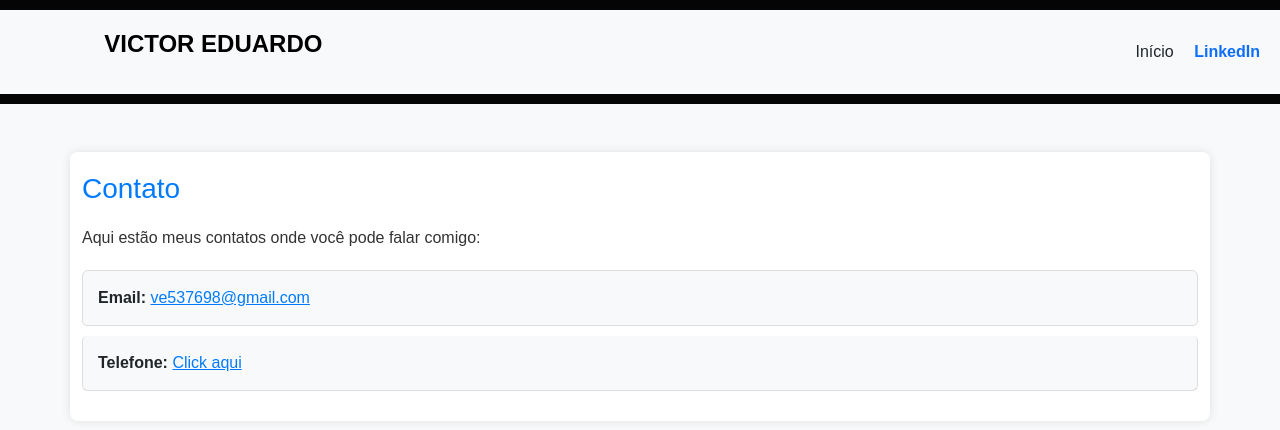
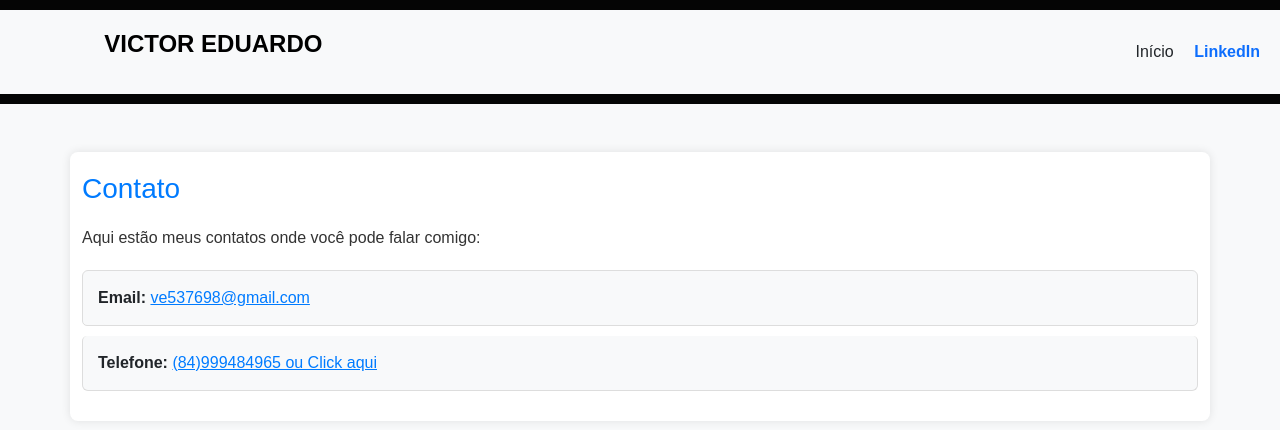
Before and after one commit to victorvss-hue/victorvss-hue.github.io, a plain HTML site: page contato.html in a window 1280 px wide. Drawn offline with nearby package versions, Linux system fonts and the light colour scheme.

Commit message:
update contato.html

```diff
--- a/contato.html
+++ b/contato.html
@@ -32,4 +32,6 @@
     <ul class="list-group">
       <li class="list-group-item"><strong>Email:</strong> <a href="mailto:ve537698@gmail.com">ve537698@gmail.com</a></li>
       <li class="list-group-item"><strong>Telefone:</strong>
-      <a href="https://w.app/hvipuy ">Click aqui</a>
+      <a href="https://w.app/hvipuy"
+      <strong>(84)999484965 ou  </strong>
+      Click aqui</a>
```
